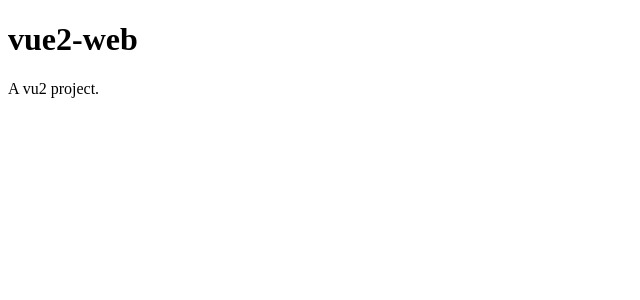
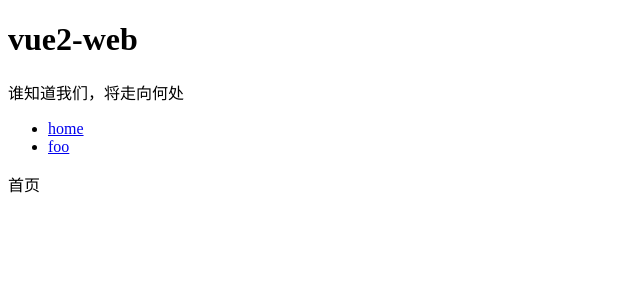
Before and after one commit to gongweidishang/vue2-web, a Vue app: page / in a window 1280 px wide. Shown: the top 300 px of the page, without its empty margins (0-640 px from the left). Built offline with nearby package versions, Linux system fonts and the light colour scheme.

Commit message:
vue router

```diff
--- a/package.json
+++ b/package.json
@@ -42,6 +42,7 @@
     "webpack-dev-server": "^2.4.2"
   },
   "dependencies": {
-    "vue": "^2.2.6"
+    "vue": "^2.2.6",
+    "vue-router": "^2.4.0"
   }
 }
--- /dev/null
+++ b/src/App.vue
@@ -0,0 +1,17 @@
+<template>
+    <div>
+        <h1>vue2-web</h1>
+        <p>谁知道我们，将走向何处</p>
+        <ul>
+            <li><router-link to="/">home</router-link></li>
+            <li><router-link to="/foo">foo</router-link></li>
+        </ul>
+        <router-view class="view"></router-view>
+    </div>
+</template>
+
+<script>
+    export default {
+        name: 'App'
+    };
+</script>
--- a/src/app.vue
+++ /dev/null
@@ -1,13 +0,0 @@
-<template>
-    <div>
-        <h1>vue2-web</h1>
-        <p>A vu2 project.</p>
-    </div>
-</template>
-
-<script>
-    console.log('进入页面渲染')
-    export default {
-        name: 'app'
-    };
-</script>
--- /dev/null
+++ b/src/components/foo/Foo.vue
@@ -0,0 +1,9 @@
+<template>
+    <div>foo页面</div>
+</template>
+
+<script>
+    export default {
+        name: 'Foo'
+    }
+</script>
--- /dev/null
+++ b/src/components/home/Home.vue
@@ -0,0 +1,12 @@
+/**
+ * Created by yongyuehuang on 2017/4/19.
+ */
+<template>
+ <div>首页</div>
+</template>
+
+<script>
+    export default {
+        name: 'Home'
+    };
+</script>
--- a/src/main.js
+++ b/src/main.js
@@ -2,16 +2,26 @@
  * Created by yongyuehuang on 2017/4/19.
  */
 import Vue from 'vue';
-import App from './app.vue';
+import App from './App.vue';
+import VueRouter from 'vue-router';
+Vue.use(VueRouter);
+import routes from './routes';
+
+const router = new VueRouter({
+    mode: 'history',
+    base: __dirname,
+    routes
+})
 
 let render = new Vue({
+    router,
     el: '#app',
     render: h => h(App)
 });
 
 render;
 
-if (module.hot) {
-    console.log('热更新中。。。');
-    module.hot.accept('./app.vue', () => render);
-}
+// if (module.hot) {
+//     非必须
+//     module.hot.accept('./App.vue', () => render);
+// }
--- /dev/null
+++ b/src/routes.js
@@ -0,0 +1,16 @@
+/**
+ * Created by yongyuehuang on 2017/4/19.
+ */
+import Home from './components/home/Home.vue';
+import Foo from './components/foo/Foo.vue';
+
+export default [
+    {
+        path: '/',
+        component: Home
+    },
+    {
+        path: '/foo',
+        component: Foo
+    }
+]
--- a/webpack.config.js
+++ b/webpack.config.js
@@ -30,7 +30,6 @@ if (isPro) {
         })
     )
 } else {
-    // app.push('webpack-hot-middleware/client?path=http://localhost:3021/__webpack_hmr&reload=true&noInfo=false&quiet=false')
     plugins.push(
         new webpack.DefinePlugin({
             'process.env':{
@@ -82,7 +81,7 @@ module.exports = {
         contentBase: resolve('/'),
         historyApiFallback: true,
         compress: true,
-        port: 9000,
+        port: 3055,
         hot: true,
         inline: true,
         stats: {
```
